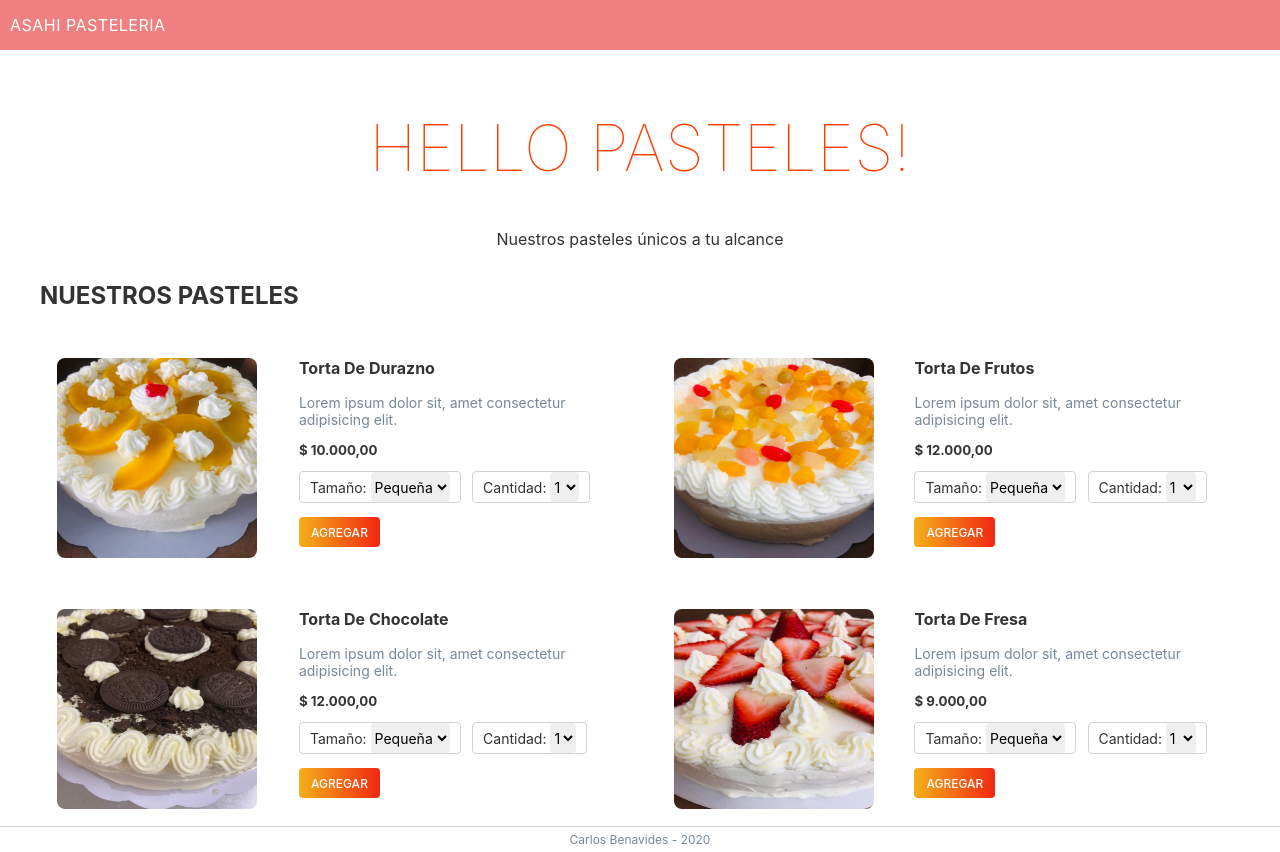
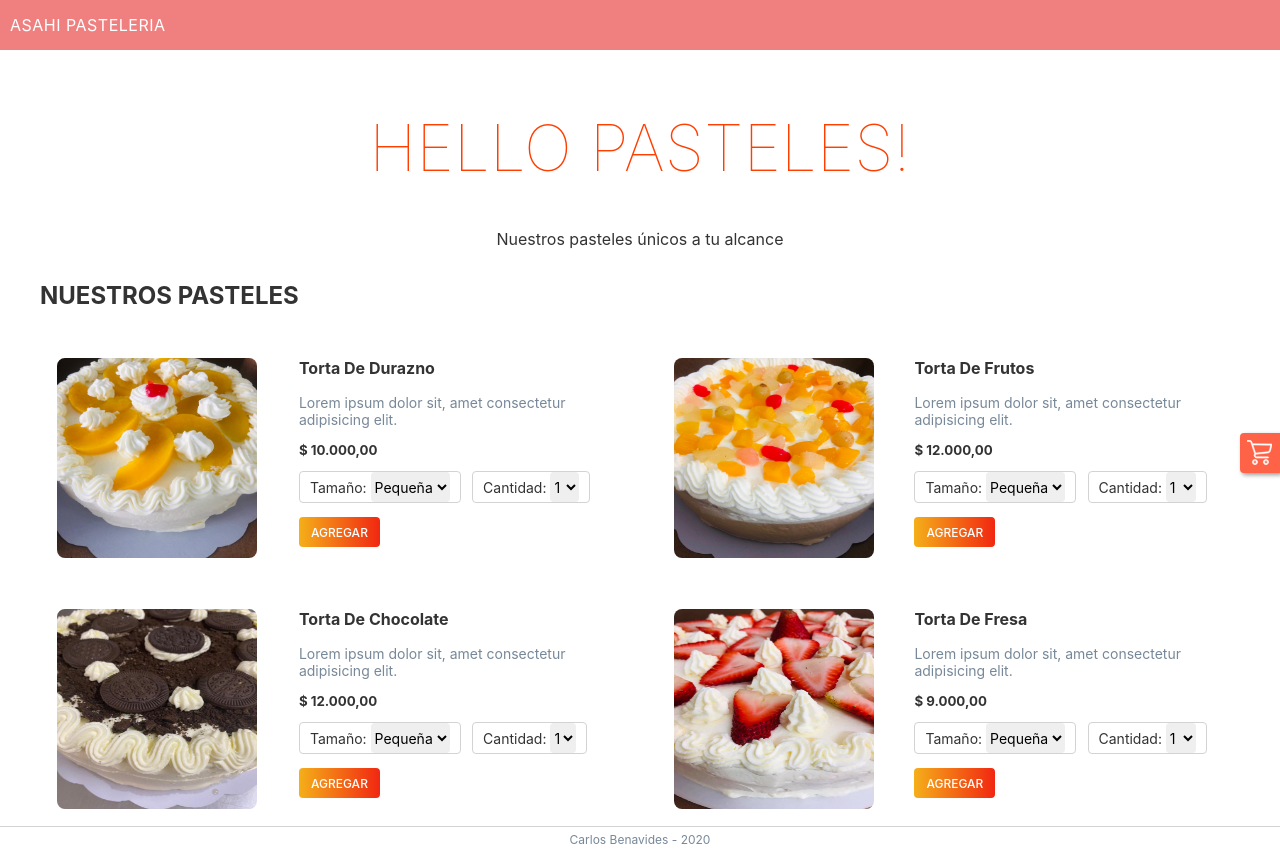
Before and after one commit to CarlosBean/asahi-cakes-front, a Svelte app: page / in a window 1280 px wide. Built offline with nearby package versions, Linux system fonts and the light colour scheme.

Commit message:
chore: added shopping modal

```diff
--- a/public/global.css
+++ b/public/global.css
@@ -73,8 +73,28 @@ button.primary {
 	height: 30px;
 }
 
+img.icon {
+	width: 20px;
+    vertical-align: middle;
+    margin-right: 4px;
+}
+
+img.icon.s2 {
+	width: 26px;
+}
+
 button.primary:hover {
 	box-shadow: 2px 2px 4px rgb(0,0,0,0.2);
+}
+
+button.fab-modal {
+	height: 40px;
+	width: 40px;
+	border: transparent;
+	padding: 0.5em;
+	cursor: pointer;
+	background-color: tomato;
+	color: white;
 }
 
 .d-block { display: block }
--- a/src/App.svelte
+++ b/src/App.svelte
@@ -2,7 +2,10 @@
   import Navbar from "./components/Navbar.svelte";
   import Products from "./components/Products.svelte";
   import Footer from "./components/Footer.svelte";
+  import ShoppingModal from "./components/ShoppingModal.svelte";
   export let name: string;
+
+  let showModal = false;
 </script>
 
 <style>
@@ -25,6 +28,17 @@
       max-width: none;
     }
   }
+
+  .fab-modal {
+    position: fixed;
+    right: 0;
+    padding-right: 10px;
+    text-align: left;
+    border-top-right-radius: 0;
+    border-bottom-right-radius: 0;
+    box-shadow: 2px 2px 4px rgb(0, 0, 0, 0.4);
+    bottom: 320px;
+  }
 </style>
 
 <Navbar />
@@ -32,5 +46,12 @@
   <h1>Hello {name}!</h1>
   <p>Nuestros pasteles únicos a tu alcance</p>
 </main>
+<button class="fab-modal" on:click={() => (showModal = true)}>
+  <img src="./icons/shopping-cart.svg" alt="shopping-cart.svg" width="25" />
+</button>
 <Products />
 <Footer />
+
+{#if showModal}
+  <ShoppingModal on:close={() => (showModal = false)} />
+{/if}
--- /dev/null
+++ b/src/components/ShoppingModal.svelte
@@ -0,0 +1,61 @@
+<script>
+  import { createEventDispatcher, onDestroy } from "svelte";
+
+  const dispatch = createEventDispatcher();
+  const close = () => dispatch("close");
+</script>
+
+<style>
+  .shopping-modal {
+    border-top-left-radius: 8px;
+    box-shadow: -3px -3px 4px rgb(0, 0, 0, 0.2);
+    width: 280px;
+    min-height: 320px;
+    padding: 1.5em;
+    position: fixed;
+    bottom: 0;
+    right: 0;
+    background-color: white;
+  }
+
+  .shopping-modal h4,
+  .shopping-modal p {
+    margin: 0 0 1em 0;
+  }
+
+  .shopping-modal p {
+    font-size: 14px;
+  }
+
+  .close-button {
+    position: absolute;
+    top: 0;
+    right: 0;
+    padding: 1.5em;
+    cursor: pointer;
+  }
+</style>
+
+<div class="shopping-modal">
+  <span class="close-button" on:click={close}><img
+      src="icons/times.svg"
+      alt="times.svg"
+      width="20" />
+  </span>
+  <h4>
+    <img class="icon s2" src="./icons/factura.svg" alt="factura.svg" />
+    <span>Mi pedido</span>
+  </h4>
+  <p>Nombre: Carlos Benavides</p>
+  <p>Dirección: Carrera 28 # 5 -13</p>
+  <p>Barrio: Las Orquideas</p>
+  <p>2 tortas de durazno pequeñas - $ 20.000</p>
+  <p>1 torta de Chocolate mediana - $ 24.000</p>
+  <p>Total pedido $44.000</p>
+  <p>Voy a pagar con: $50.000</p>
+  <button class="primary">
+    <img class="icon" src="./icons/whatsapp.svg" alt="whatsapp.svg" />
+    <span>Enviar</span>
+  </button>
+  <!-- <button on:click={close}>Vaciar</button> -->
+</div>
```
